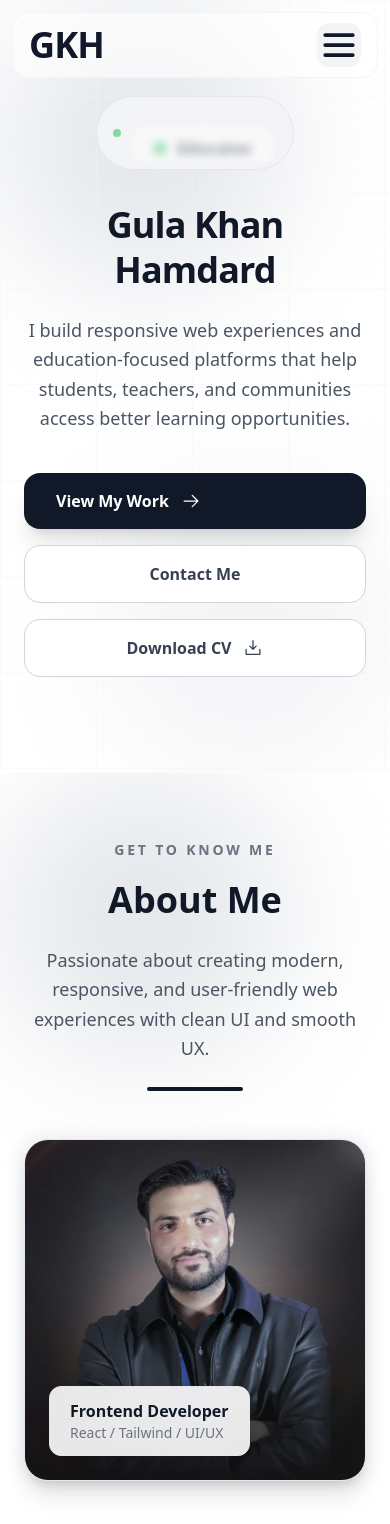
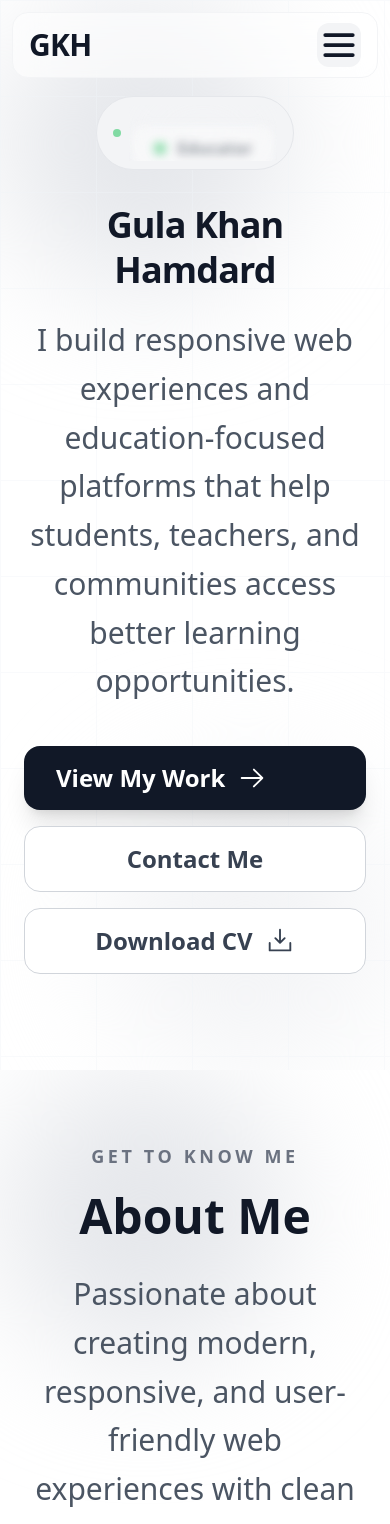
Before and after one commit to MuhdAddasHamdard/My-Protfolio, a React (Vite) app: page / in a window 390 px wide. Shown: the top 1524 px of the page. Built offline with nearby package versions, Linux system fonts and the light colour scheme.

Commit message:
test the app on mobile do some stuff

```diff
--- a/index.html
+++ b/index.html
@@ -16,7 +16,10 @@
       content="Gula Khan Hamdard, frontend developer, React developer, web development instructor, educator, Afghanistan developer"
     />
     <meta name="author" content="Gula Khan Hamdard" />
-    <meta property="og:title" content="Gula Khan Hamdard | Frontend Developer & Educator" />
+    <meta
+      property="og:title"
+      content="Gula Khan Hamdard | Frontend Developer & Educator"
+    />
     <meta
       property="og:description"
       content="Responsive web projects, education platforms, teaching experience, and frontend development work by Gula Khan Hamdard."
--- a/src/components/About.jsx
+++ b/src/components/About.jsx
@@ -6,7 +6,10 @@ const About = () => {
   const { about } = portfolioData;
 
   return (
-    <section id="about" className="relative overflow-hidden py-16 md:py-20 bg-white">
+    <section
+      id="about"
+      className="relative text-3xl overflow-hidden py-16 md:py-20 bg-white"
+    >
       {/* Soft Background Blurs */}
       <div className="absolute top-0 left-0 w-72 h-72 bg-gray-200 blur-3xl rounded-full"></div>
       <div className="absolute bottom-0 right-0 w-72 h-72 bg-gray-100 blur-3xl rounded-full"></div>
@@ -14,16 +17,16 @@ const About = () => {
       <div className="container mx-auto px-6 lg:px-12 relative z-10">
         <div className="max-w-7xl mx-auto">
           {/* Section Header */}
-          <div className="text-center mb-12 md:mb-16">
-            <span className="text-gray-500 uppercase tracking-[0.2em] text-sm font-semibold">
+          <div className="text-center text-3xl mb-12 md:mb-16">
+            <span className="text-gray-500 uppercase text-lg tracking-[0.2em]  font-semibold">
               Get To Know Me
             </span>
 
-            <h2 className="mt-4 text-4xl md:text-5xl lg:text-6xl font-bold text-gray-900 leading-tight">
+            <h2 className="mt-4 text-5xl md:text-5xl lg:text-6xl font-bold text-gray-900 leading-tight">
               About Me
             </h2>
 
-            <p className="max-w-2xl mx-auto mt-6 text-gray-600 text-lg leading-relaxed">
+            <p className="max-w-2xl mx-auto mt-6 text-gray-600 text-3xl leading-relaxed">
               Passionate about creating modern, responsive, and user-friendly
               web experiences with clean UI and smooth UX.
             </p>
@@ -49,13 +52,11 @@ const About = () => {
                 <div className="absolute inset-0 bg-gradient-to-t from-black/20 via-transparent to-transparent"></div>
 
                 {/* Floating Badge */}
-                <div className="absolute bottom-6 left-6 bg-white/90 backdrop-blur-md border border-gray-200 px-5 py-3 rounded-xl shadow-lg">
+                <div className="absolute bottom-6 text-3xl left-6 bg-white/90 backdrop-blur-md border border-gray-200 px-5 py-3 rounded-xl shadow-lg">
                   <p className="text-gray-900 font-semibold">
                     Frontend Developer
                   </p>
-                  <p className="text-sm text-gray-500">
-                    React / Tailwind / UI/UX
-                  </p>
+                  <p className="text-gray-500">React / Tailwind / UI/UX</p>
                 </div>
               </div>
             </div>
@@ -69,7 +70,7 @@ const About = () => {
                   Experiences
                 </h3>
 
-                <p className="text-gray-600 leading-relaxed text-lg mb-8">
+                <p className="text-gray-600 leading-relaxed text-2xl mb-8">
                   {about.story}
                 </p>
 
@@ -79,7 +80,7 @@ const About = () => {
                     <h4 className="text-gray-900 font-semibold mb-2">
                       Clean Code
                     </h4>
-                    <p className="text-gray-600 text-sm">
+                    <p className="text-gray-600 text-lg ">
                       Writing scalable and maintainable modern frontend code.
                     </p>
                   </div>
@@ -88,7 +89,7 @@ const About = () => {
                     <h4 className="text-gray-900 font-semibold mb-2">
                       Responsive UI
                     </h4>
-                    <p className="text-gray-600 text-sm">
+                    <p className="text-gray-600 text-lg">
                       Creating beautiful layouts for all screen sizes.
                     </p>
                   </div>
--- a/src/components/Hero.jsx
+++ b/src/components/Hero.jsx
@@ -2,6 +2,7 @@ import React from "react";
 import { ArrowRight, DownloadSimpleIcon } from "@phosphor-icons/react";
 import { portfolioData } from "../mock";
 import RotatingText from "./TextRotation";
+import cv from "./../assets/Gula Khan Hamdard-Web Developer CV.pdf";
 
 const Hero = () => {
   const { hero } = portfolioData;
@@ -66,8 +67,7 @@ const Hero = () => {
             {/* Description */}
             <p
               className="
-                text-lg
-                md:text-xl
+                text-3xl
                 text-gray-600
                 leading-relaxed
                 max-w-2xl
@@ -87,6 +87,7 @@ const Hero = () => {
                   inline-flex
                   items-center
                   gap-3
+                  text-2xl
                   px-8
                   py-4
                   bg-gray-900
@@ -103,7 +104,7 @@ const Hero = () => {
                 {hero.cta}
 
                 <ArrowRight
-                  size={20}
+                  size={30}
                   className="group-hover:translate-x-1 transition"
                 />
               </button>
@@ -116,6 +117,7 @@ const Hero = () => {
                   items-center
                   justify-center
                   px-8
+                  text-2xl
                   py-4
                   border
                   border-gray-300
@@ -133,7 +135,7 @@ const Hero = () => {
               </a>
 
               <a
-                href="/gula-khan-hamdard-cv.txt"
+                href={cv}
                 download
                 className="
                   inline-flex
@@ -141,6 +143,8 @@ const Hero = () => {
                   justify-center
                   gap-3
                   px-8
+                  text-2xl
+
                   py-4
                   border
                   border-gray-300
@@ -155,13 +159,13 @@ const Hero = () => {
                 "
               >
                 Download CV
-                <DownloadSimpleIcon size={20} />
+                <DownloadSimpleIcon size={30} />
               </a>
             </div>
           </div>
 
           {/* Right Side */}
-          <div className="relative hidden lg:flex justify-center">
+          <div className="relative text-3xl hidden lg:flex justify-center">
             {/* Glow */}
             <div className="absolute w-[450px] h-[450px] bg-gray-200 rounded-full blur-3xl opacity-60"></div>
 
--- a/src/components/Navbar.jsx
+++ b/src/components/Navbar.jsx
@@ -99,7 +99,7 @@ const Navbar = () => {
                   behavior: "smooth",
                 })
               }
-              className=" text-4xl sm:text-6xl font-black tracking-tight text-gray-900 hover:opacity-80 transition
+              className=" text-3xl font-black tracking-tight text-gray-900 hover:opacity-80 transition
               "
             >
               GKH
@@ -111,7 +111,7 @@ const Navbar = () => {
                 <button
                   key={link.id}
                   onClick={() => scrollToSection(link.id)}
-                  className="relative px-5 py-2.5 rounded-xl text-gray-700 hover:text-black hover:bg-gray-100 font-medium text-2xl transition-all duration-300
+                  className="relative px-5 py-2.5 rounded-xl text-gray-700 hover:text-black hover:bg-gray-100 font-medium text-xl transition-all duration-300
                   "
                 >
                   {link.label}
--- a/src/components/Projects.jsx
+++ b/src/components/Projects.jsx
@@ -65,7 +65,7 @@ const Projects = () => {
               Featured Projects
             </h2>
 
-            <p className="mx-auto mt-6 max-w-2xl text-base leading-relaxed text-gray-600 sm:text-lg">
+            <p className="mx-auto mt-6 max-w-2xl leading-relaxed text-gray-600 text-xl">
               A collection of modern, responsive, and impactful projects built
               with clean UI and smooth user experience.
             </p>
--- a/src/components/Skills.jsx
+++ b/src/components/Skills.jsx
@@ -63,7 +63,7 @@ const Skills = () => {
       <div className="relative z-10">
         {/* Header */}
         <div className="text-center mb-12 md:mb-16 px-6">
-          <span className="uppercase tracking-[0.2em] text-sm text-gray-500 font-semibold">
+          <span className="uppercase tracking-[0.2em]  text-gray-500 font-semibold">
             My Expertise
           </span>
 
@@ -71,7 +71,7 @@ const Skills = () => {
             Skills & Technologies
           </h2>
 
-          <p className="max-w-2xl mx-auto mt-6 text-lg text-gray-600 leading-relaxed">
+          <p className="max-w-2xl mx-auto mt-6 text-2xl text-gray-600 leading-relaxed">
             Technologies and tools I use to build modern, responsive, and
             high-performance web applications.
           </p>
--- a/src/mock.js
+++ b/src/mock.js
@@ -25,38 +25,14 @@ export const portfolioData = {
       description:
         "A responsive e-commerce storefront with product browsing, modern UI patterns, and a smooth shopping experience.",
       tech: ["React", "Tailwind CSS", "Vercel"],
-      impact: "Designed a clean shopping flow with fast product discovery, reusable UI cards, and a deployment-ready frontend.",
+      impact:
+        "Designed a clean shopping flow with fast product discovery, reusable UI cards, and a deployment-ready frontend.",
       role: "Frontend development, responsive UI, product layout, and deployment.",
       features: ["Product grid", "Responsive layout", "Modern shopping UI"],
     },
-    {
-      id: 2,
-      title: "Monks Hub",
-      link: "",
-      image: "/monkshub.png",
-      github: "",
-      description:
-        "A polished brand and content website concept focused on clear presentation, responsive layout, and simple navigation.",
-      tech: ["React", "Tailwind CSS", "UI Design"],
-      impact: "Created a focused digital presence that makes brand information easier to scan and navigate.",
-      role: "Landing page structure, visual design, and frontend implementation.",
-      features: ["Brand presentation", "Responsive sections", "Clean navigation"],
-    },
+
     {
       id: 3,
-      title: "Certificates.dev",
-      link: "",
-      image: "/certificates.dev.png",
-      github: "",
-      description:
-        "A certificate-focused platform concept for presenting credentials with a clean, trustworthy user interface.",
-      tech: ["React", "JavaScript", "Tailwind CSS"],
-      impact: "Built a credible interface concept for highlighting certificates and learning achievements.",
-      role: "Interface design, component layout, and frontend polish.",
-      features: ["Certificate cards", "Trust-focused UI", "Accessible layout"],
-    },
-    {
-      id: 4,
       title: "Upskill Learning Academy",
       link: "https://upskillacademy.tech/",
       image: "/upskill.png",
@@ -64,12 +40,17 @@ export const portfolioData = {
       description:
         "An education website for showcasing courses, programs, and learning opportunities for students.",
       tech: ["React", "Education", "Responsive UI"],
-      impact: "Improved course presentation with a clear learning-focused layout and stronger calls to action.",
+      impact:
+        "Improved course presentation with a clear learning-focused layout and stronger calls to action.",
       role: "Frontend development, education content layout, and responsive design.",
-      features: ["Course showcase", "Student-focused content", "Mobile-friendly pages"],
+      features: [
+        "Course showcase",
+        "Student-focused content",
+        "Mobile-friendly pages",
+      ],
     },
     {
-      id: 5,
+      id: 4,
       title: "CEO Club Afghanistan",
       link: "https://ceo-club-afghanistan1.vercel.app/",
       image: "/ceo club afg.png",
@@ -77,9 +58,14 @@ export const portfolioData = {
       description:
         "A professional community website designed to present members, events, and organization information clearly.",
       tech: ["React", "Tailwind CSS", "Vercel"],
-      impact: "Created a professional web presence for a business community with clear information architecture.",
+      impact:
+        "Created a professional web presence for a business community with clear information architecture.",
       role: "UI implementation, visual polish, and deployment support.",
-      features: ["Organization profile", "Event-ready layout", "Professional branding"],
+      features: [
+        "Organization profile",
+        "Event-ready layout",
+        "Professional branding",
+      ],
     },
   ],
 
@@ -109,43 +95,32 @@ export const portfolioData = {
       {
         institution: "Upskill Learning Center",
         role: "Web Development Instructor",
-        period: "July 2024 - Present",
+        period: "July 2023 - Present",
         description:
-          "Teaching full-stack web development to university students, covering modern JavaScript frameworks, databases, and deployment strategies.",
+          "Teaching front-end and full-stack web development to university students, covering HTML, CSS, JavaScript, React, Bootstrap, Tailwind CSS, databases, and deployment strategies.",
         achievements: [
-          "Developed comprehensive curriculum for web development program",
-          "Mentored 150+ students, with 85% placement rate",
-          "Introduced project-based learning methodologies",
+          "Developed a comprehensive curriculum for the web development program",
+          "Mentored 500+ students with a strong focus on practical skills and career readiness",
+          "Introduced project-based learning methodologies to enhance student engagement",
         ],
       },
+
       {
-        institution: "Upskill Learning Academy",
-        role: "Frontend Development Mentor",
-        period: "January 2024 - June 2024",
+        institution: "Ulearna",
+        role: "English Trainer",
+        period: "November 2022 - June 2024",
         description:
-          "Guided beginner developers through HTML, CSS, JavaScript, React, and responsive interface building with hands-on weekly projects.",
+          "Delivered English language training to learners of different proficiency levels, focusing on communication skills, grammar, vocabulary development, and confidence building.",
         achievements: [
-          "Helped students build portfolio-ready frontend projects",
-          "Reviewed code and improved student understanding of reusable components",
-          "Supported learners with practical debugging and deployment practice",
-        ],
-      },
-      {
-        institution: "Community Tech Workshops",
-        role: "Programming Workshop Trainer",
-        period: "September 2023 - December 2023",
-        description:
-          "Led practical web development workshops focused on foundational programming skills, teamwork, and real-world problem solving.",
-        achievements: [
-          "Delivered beginner-friendly sessions on web fundamentals",
-          "Created exercises for JavaScript logic and responsive layouts",
-          "Encouraged project-based learning for first-time developers",
+          "Designed interactive lesson plans tailored to students' learning needs",
+          "Improved students' speaking, listening, reading, and writing abilities through practical activities",
+          "Created a supportive classroom environment that encouraged active participation and confidence in using English",
         ],
       },
     ],
 
     impact: {
-      studentsReached: "150+",
+      studentsReached: "500+",
       coursesCreated: "10+",
       hoursOfInstruction: "2000+",
       placementRate: "85%",
```
Also changed, not shown: src/components/Teaching.jsx (+4 -4 lines), 1 other file (tests, documents, lock files or other folders).
